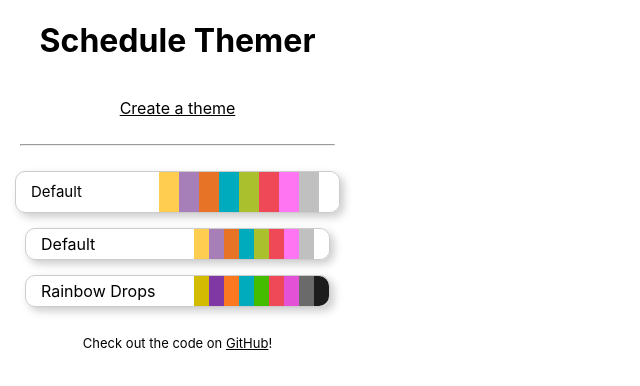
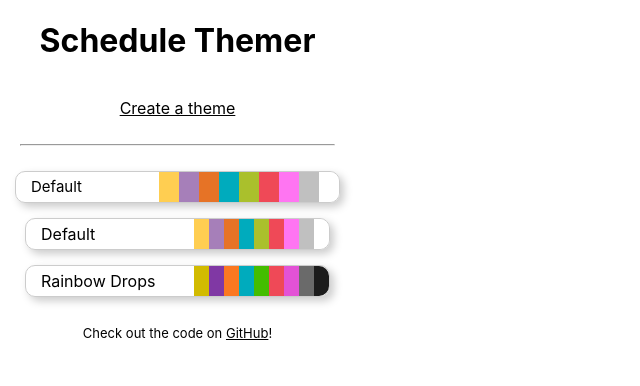
Before and after one commit to snxz/cgst, a Svelte app: page / in a window 1280 px wide. In both pictures the pointer is over the element 177 px from the left and 186 px from the top of the page. Shown: the top 386 px of the page, without its empty margins (0-640 px from the left). Built offline with nearby package versions, Linux system fonts and the light colour scheme.

Commit message:
Expands more horizontally for colors.

```diff
--- a/src/components/ThemeElement.svelte
+++ b/src/components/ThemeElement.svelte
@@ -11,6 +11,16 @@
         "Activity": "#6a6a6a",
         "Free": "#1C1C1C",
     }
+
+        // 	function refreshStyles() {
+    // 		console.log('test')
+    // 		chrome.tabs.query({active: true, currentWindow: true}, function(tabs) {
+    // 			chrome.tabs.sendMessage(tabs[0].id, {greeting: "hello"}, function(response) {
+    // 			console.log(response.farewell);
+    // 			});
+    // 		});
+    // 	}
+    // }
 </script>
 
 <main>
@@ -39,7 +49,7 @@
     }
 
     main:hover {
-        height: 40px;
+        height: 30px;
         margin: 15px 15px;
     }
 
```
